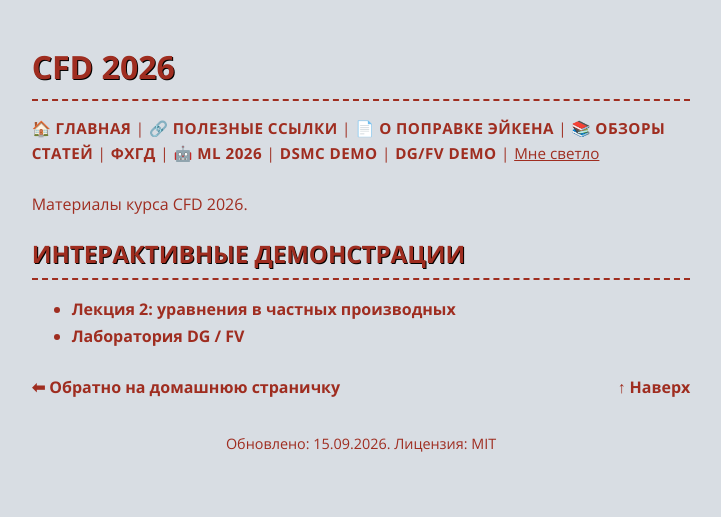
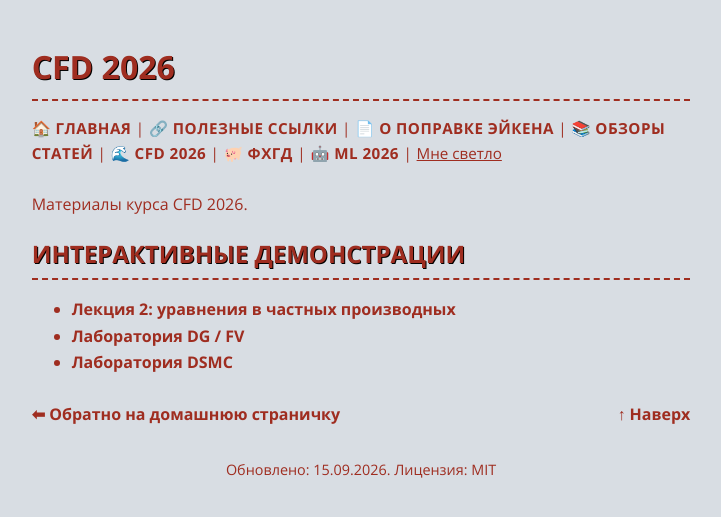
Before and after one commit to CKPEIIKA/ckpeiika.github.io, a Jekyll site: the page built from pages/cfd2026.md, in a window 1280 px wide. Shown: the top 517 px of the page, without its empty margins (279-1000 px from the left). Built offline with Jekyll 4.4.1, drawn with Linux system fonts in a browser that asks for light colours.

Commit message:
Organize demos under 2026 courses

```diff
--- a/_includes/nav.html
+++ b/_includes/nav.html
@@ -1,7 +1,7 @@
 <nav class="nav-inline">
   <p>
     <a href="{{ '/index.html' | relative_url }}">🏠 Главная</a>
-    {% assign menu_paths = "pages/resources.md,pages/eucken.md,pages/paper-reviews.md,pages/physico-chemical-gas-dynamics-2026.md,pages/ml2025.md,pages/dsmc-demo.md,pages/fvm-demo.md" | split: "," %}
+    {% assign menu_paths = "pages/resources.md,pages/eucken.md,pages/paper-reviews.md,pages/cfd2026.md,pages/physico-chemical-gas-dynamics-2026.md,pages/ml2025.md" | split: "," %}
     {% for menu_path in menu_paths %}
       {% assign p = site.pages | where: "path", menu_path | first %}
       {% if p %}
--- a/_layouts/default.html
+++ b/_layouts/default.html
@@ -4,6 +4,7 @@
   <meta charset="UTF-8">
   <meta name="viewport" content="width=device-width, initial-scale=1">
   <title>{{ page.title }}</title>
+  <link rel="icon" type="image/png" href="{{ '/hero.png' | relative_url }}">
   <link rel="stylesheet" href="{{ '/assets/fonts/open-sans/open-sans.css' | relative_url }}">
   <link rel="stylesheet" href="{{ '/style.css' | relative_url }}">
   {% if page.math %}
--- a/pages/cfd2026.md
+++ b/pages/cfd2026.md
@@ -1,7 +1,7 @@
 ---
 layout: default
 title: CFD 2026
-nav_label: "CFD 2026"
+nav_label: "🌊 CFD 2026"
 ---
 
 Материалы курса CFD 2026.
@@ -10,3 +10,4 @@ nav_label: "CFD 2026"
 
 - [Лекция 2: уравнения в частных производных]({{ '/demos/pde-lecture-2/' | relative_url }})
 - [Лаборатория DG / FV]({{ '/demos/dg-fvm/' | relative_url }})
+- [Лаборатория DSMC]({{ '/demos/dsmc/' | relative_url }})
```
Also changed, not shown: pages/physico-chemical-gas-dynamics-2026.md (+1 -1 lines).
